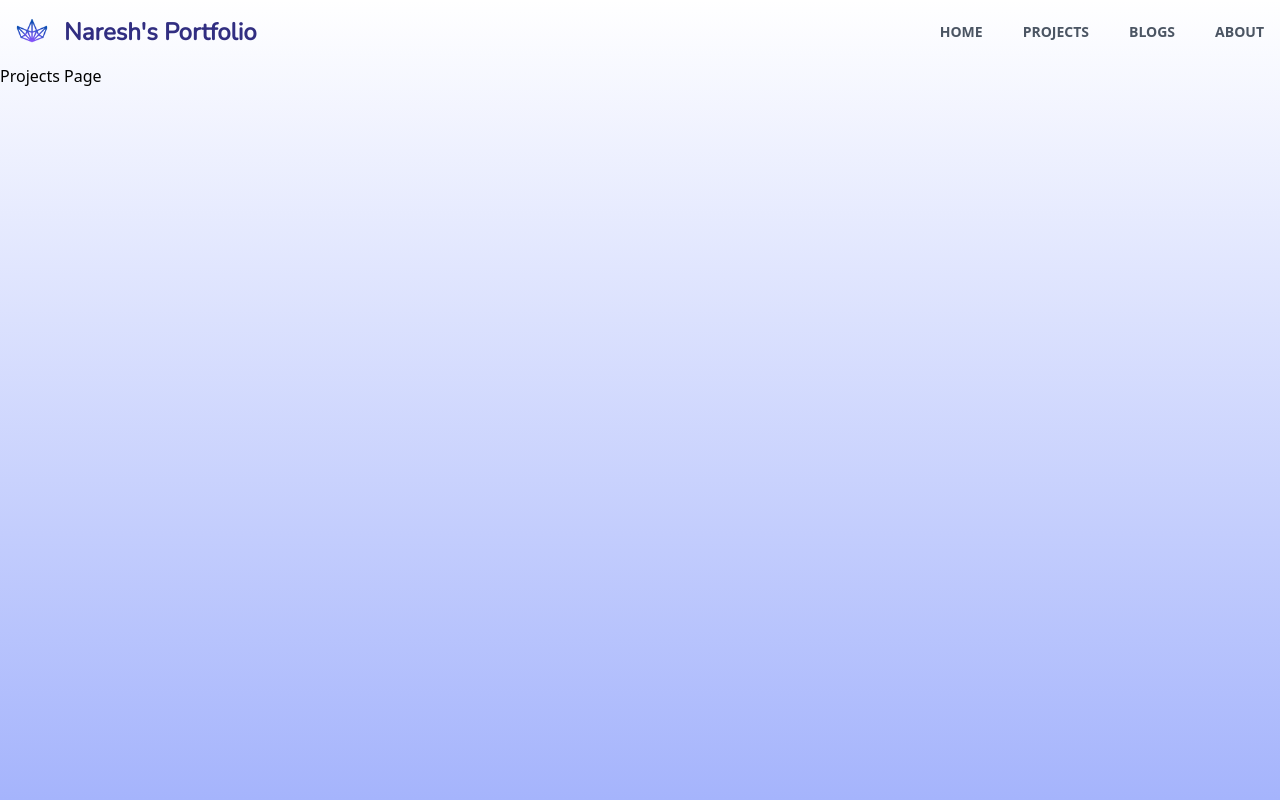
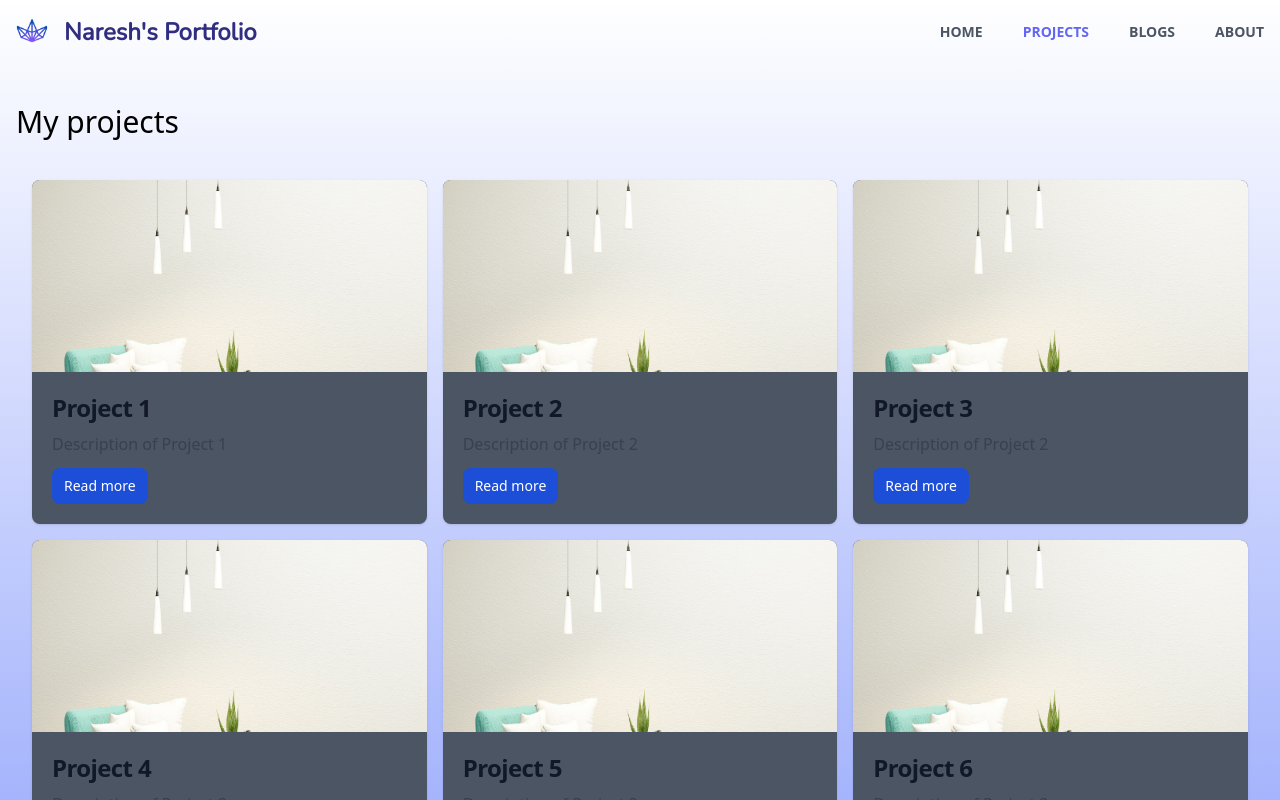
Before and after one commit to ortin779/portfolio-builder, a React (Vite) app: page /projects in a window 1280 px wide. Built offline with nearby package versions, Linux system fonts and the light colour scheme.

Commit message:
update projects, blogs to render the contents and added selected state to header

```diff
--- a/src/app-config.json
+++ b/src/app-config.json
@@ -27,31 +27,31 @@
       "image": "./src/assets/images/item.png"
     },
     {
-      "title": "Project 2",
+      "title": "Project 3",
       "description": "Description of Project 2",
       "url": "https://example.com/project2",
       "image": "./src/assets/images/item.png"
     },
     {
-      "title": "Project 2",
+      "title": "Project 4",
       "description": "Description of Project 2",
       "url": "https://example.com/project2",
       "image": "./src/assets/images/item.png"
     },
     {
-      "title": "Project 2",
+      "title": "Project 5",
       "description": "Description of Project 2",
       "url": "https://example.com/project2",
       "image": "./src/assets/images/item.png"
     },
     {
-      "title": "Project 2",
+      "title": "Project 6",
       "description": "Description of Project 2",
       "url": "https://example.com/project2",
       "image": "./src/assets/images/item.png"
     },
     {
-      "title": "Project 2",
+      "title": "Project 7",
       "description": "Description of Project 2",
       "url": "https://example.com/project2",
       "image": "./src/assets/images/item.png"
--- a/src/components/Header.tsx
+++ b/src/components/Header.tsx
@@ -1,9 +1,11 @@
 import { useState } from "react";
 import { useAppConfig } from "../contexts/AppConfig";
+import { useLocation } from "react-router-dom";
 
 export const Header = () => {
   const { header } = useAppConfig()!;
   const [isMenuOpen, setIsMenuOpen] = useState(false);
+  const { pathname } = useLocation();
 
   const handleMenuClick = () => {
     setIsMenuOpen((prevState) => !prevState);
@@ -23,16 +25,38 @@ export const Header = () => {
           </h1>
         </div>
         <ul className="hidden md:flex space-x-10 text-sm font-bold uppercase text-gray-600">
-          <li className="hover:text-gray-500 hover:cursor-pointer">
+          <li
+            className={`hover:text-gray-500 hover:cursor-pointer ${
+              pathname == "/" ? "text-indigo-500 hover:text-indigo-400" : ""
+            }`}
+          >
             <a href="/">Home</a>
           </li>
-          <li className="hover:text-gray-500 hover:cursor-pointer">
+          <li
+            className={`hover:text-gray-500 hover:cursor-pointer ${
+              pathname == "/projects"
+                ? "text-indigo-500 hover:text-indigo-400"
+                : ""
+            }`}
+          >
             <a href="/projects">Projects</a>
           </li>
-          <li className="hover:text-gray-500 hover:cursor-pointer">
+          <li
+            className={`hover:text-gray-500 hover:cursor-pointer ${
+              pathname == "/blogs"
+                ? "text-indigo-500 hover:text-indigo-400"
+                : ""
+            }`}
+          >
             <a href="/blogs">Blogs</a>
           </li>
-          <li className="hover:text-gray-500 hover:cursor-pointer">
+          <li
+            className={`hover:text-gray-500 hover:cursor-pointer ${
+              pathname == "/about"
+                ? "text-indigo-500 hover:text-indigo-400"
+                : ""
+            }`}
+          >
             <a href="/about">About</a>
           </li>
         </ul>
@@ -57,34 +81,39 @@ export const Header = () => {
           >
             <strong className="text-white text-3xl">&times;</strong>
           </li>
-          <li>
-            <a href="/" className="hover:text-gray-500 hover:cursor-pointer">
-              Home
-            </a>
+          <li
+            className={`hover:text-gray-500 hover:cursor-pointer ${
+              pathname == "/" ? "text-indigo-500 hover:text-indigo-400" : ""
+            }`}
+          >
+            <a href="/">Home</a>
           </li>
-          <li>
-            <a
-              href="/projects"
-              className="hover:text-gray-500 hover:cursor-pointer"
-            >
-              Projects
-            </a>
+          <li
+            className={`hover:text-gray-500 hover:cursor-pointer ${
+              pathname == "/projects"
+                ? "text-indigo-500 hover:text-indigo-400"
+                : ""
+            }`}
+          >
+            <a href="/projects">Projects</a>
           </li>
-          <li>
-            <a
-              href="/blogs"
-              className="hover:text-gray-500 hover:cursor-pointer"
-            >
-              Blogs
-            </a>
+          <li
+            className={`hover:text-gray-500 hover:cursor-pointer ${
+              pathname == "/blogs"
+                ? "text-indigo-500 hover:text-indigo-400"
+                : ""
+            }`}
+          >
+            <a href="/blogs">Blogs</a>
           </li>
-          <li>
-            <a
-              href="/about"
-              className="hover:text-gray-500 hover:cursor-pointer"
-            >
-              About
-            </a>
+          <li
+            className={`hover:text-gray-500 hover:cursor-pointer ${
+              pathname == "/about"
+                ? "text-indigo-500 hover:text-indigo-400"
+                : ""
+            }`}
+          >
+            <a href="/about">About</a>
           </li>
         </ul>
       </div>
--- a/src/components/common/Card.tsx
+++ b/src/components/common/Card.tsx
@@ -19,10 +19,10 @@ export const Card = ({
         alt=""
       />
       <div className="p-5">
-        <h5 className="mb-2 text-2xl font-bold tracking-tight text-gray-900 dark:text-white">
+        <h5 className="mb-2 text-2xl font-bold tracking-tight line-clamp-1 text-gray-900 dark:text-white">
           {title}
         </h5>
-        <p className="mb-3 font-normal text-gray-700 dark:text-gray-400">
+        <p className="mb-3 font-normal text-gray-700 dark:text-gray-400 line-clamp-3">
           {description}
         </p>
         <a
--- a/src/pages/Blogs.tsx
+++ b/src/pages/Blogs.tsx
@@ -1,3 +1,26 @@
+import { Card } from "../components/common/Card";
+import { useAppConfig } from "../contexts/AppConfig";
+
 export const Blogs = () => {
-  return <div>Blogs</div>;
+  const { blogs } = useAppConfig()!;
+  return (
+    <div className="p-4">
+      <div className="my-6">
+        <h1 className="text-xl md:text-2xl lg:text-3xl">My Blog Posts</h1>
+      </div>
+      <div className="grid p-4 grid-cols-1 md:grid-cols-2 lg:grid-cols-3 gap-4">
+        {blogs?.map((blog) => {
+          return (
+            <Card
+              key={blog.title}
+              title={blog.title}
+              description={blog.description}
+              imageUrl={blog.image}
+              redirectUrl={blog.url}
+            />
+          );
+        })}
+      </div>
+    </div>
+  );
 };
--- a/src/pages/Projects.tsx
+++ b/src/pages/Projects.tsx
@@ -1,3 +1,26 @@
+import { Card } from "../components/common/Card";
+import { useAppConfig } from "../contexts/AppConfig";
+
 export const Projects = () => {
-  return <div>Projects Page</div>;
+  const { projects } = useAppConfig()!;
+  return (
+    <div className="p-4">
+      <div className="my-6">
+        <h1 className="text-xl md:text-2xl lg:text-3xl">My projects</h1>
+      </div>
+      <div className="grid p-4 grid-cols-1 md:grid-cols-2 lg:grid-cols-3 gap-4">
+        {projects?.map((project) => {
+          return (
+            <Card
+              key={project.title}
+              title={project.title}
+              description={project.description}
+              imageUrl={project.image}
+              redirectUrl={project.url}
+            />
+          );
+        })}
+      </div>
+    </div>
+  );
 };
```
